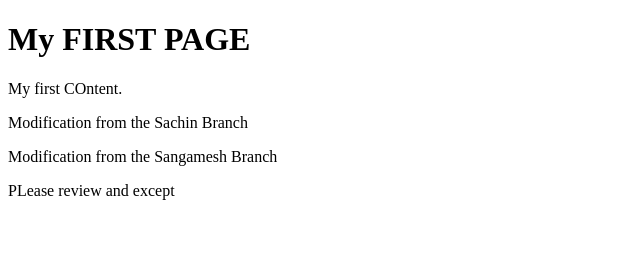
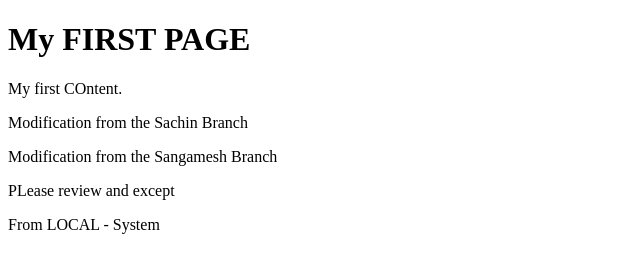
Before and after one commit to devopsjune2024/2025_Sep, a plain HTML site: page index.html in a window 1280 px wide. Shown: the whole page, without its empty margins (0-640 px from the left). Drawn offline with Linux system fonts and the light colour scheme.

Commit message:
from local

```diff
--- a/index.html
+++ b/index.html
@@ -7,6 +7,7 @@
 <p>Modification from the Sachin Branch</p>
 <p>Modification from the Sangamesh  Branch</p>
 <p> PLease review and except</p>
+<p> From LOCAL - System </p>
 
 </body>
 </html>
```
